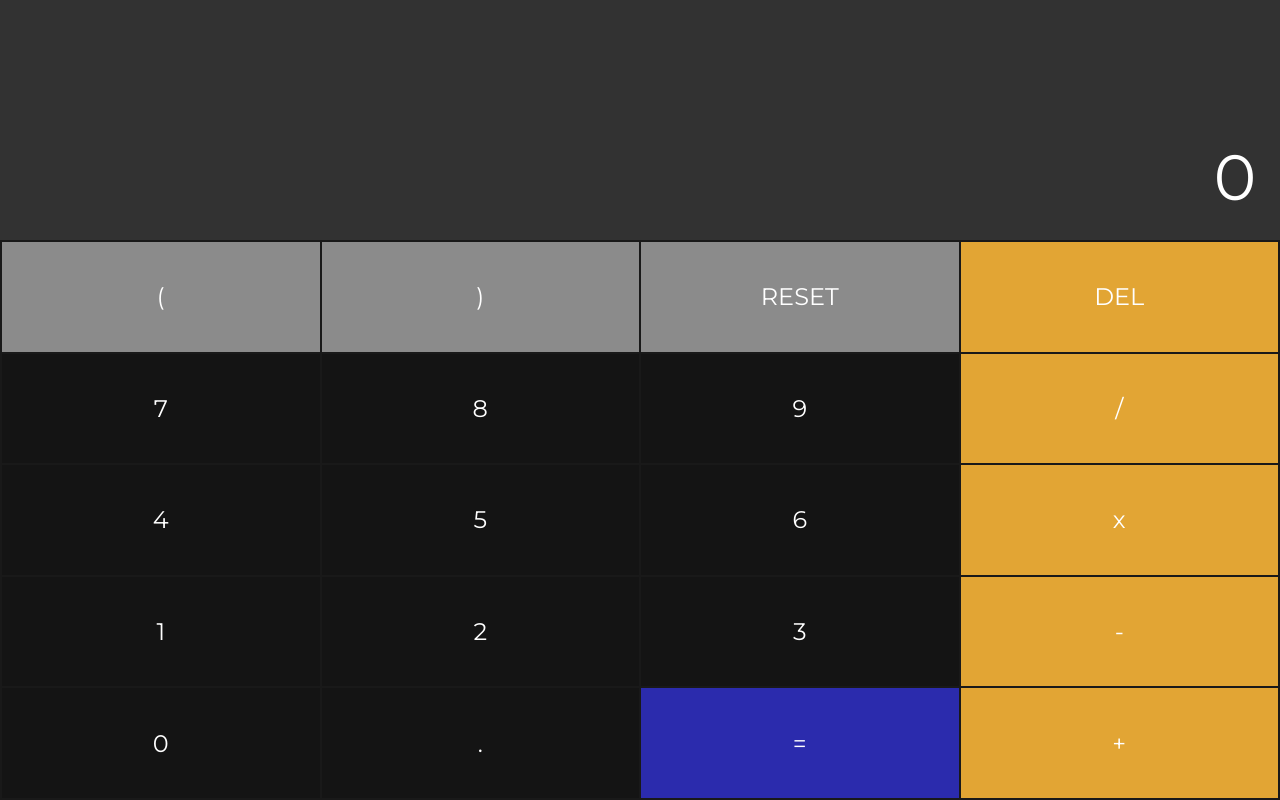
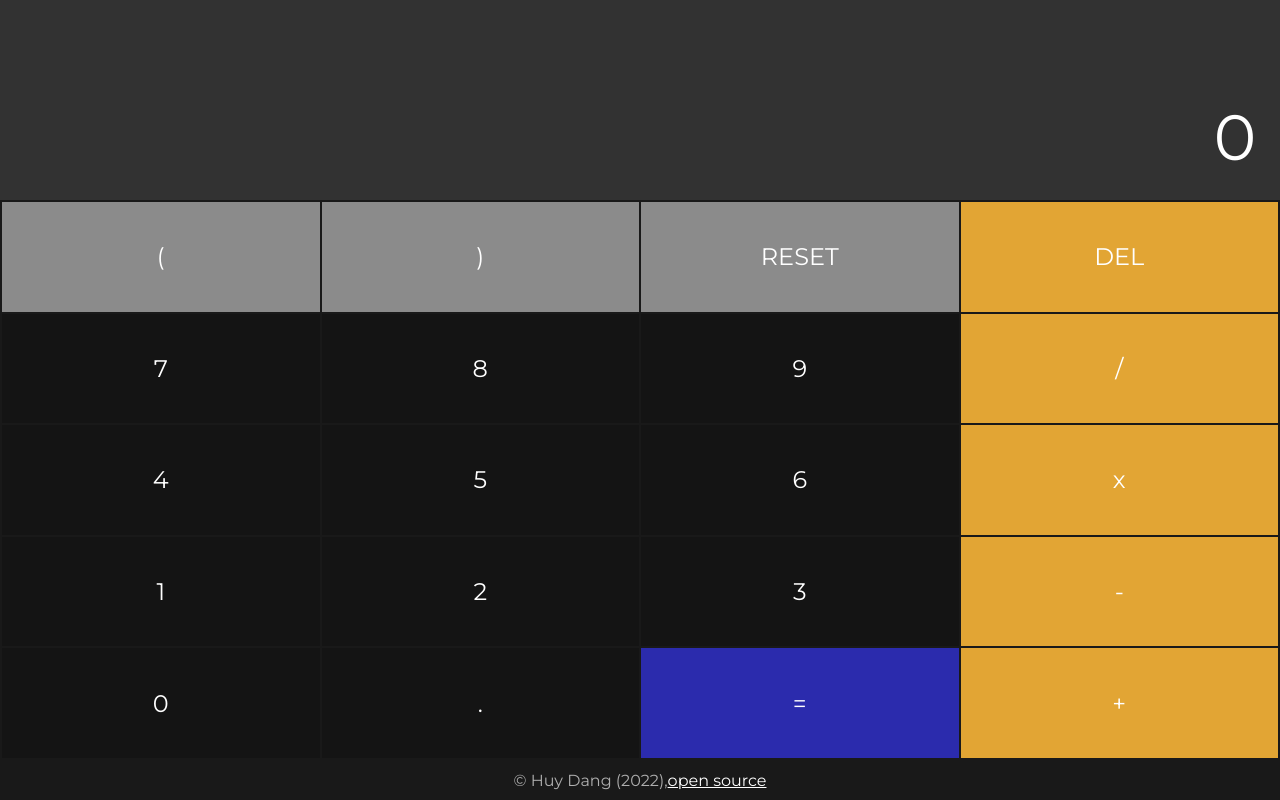
Before and after one commit to HuyCodia/Calculator, a plain HTML site: page index.html in a window 1280 px wide. Drawn offline with Linux system fonts and the light colour scheme.

Commit message:
repo link

```diff
--- a/css/style.css
+++ b/css/style.css
@@ -24,7 +24,7 @@ td:hover {
 }
 
 #resultArea {
-    height: 20vh;
+    height: 15vh;
     background-color: rgb(50, 50, 50);
     color: white;
     font-size: 64px;
@@ -75,3 +75,16 @@ td:hover {
 .highlight-first-row:hover {
     background-color: rgb(175, 175, 175);;
 }
+
+#repo {
+    display: flex;
+    justify-content: center;
+    align-items: center;
+    background: #191919;
+    height: 5vh;
+    color: rgb(175, 175, 175);
+}
+
+a {
+    color: #ffffff;
+}
--- a/index.html
+++ b/index.html
@@ -60,7 +60,8 @@
             <td onclick="calculateResult()" id="result">=</td>
             <td onclick="appendOperation(' + ')" class="highlight-last-col">+</td>
         </tr>
+    </table>
 
-    </table>
+    <div id="repo">&copy Huy Dang (2022), <a href="https://github.com/HuyCodia/Calculator.git" target="_blank">open source</a></div>
 </body>
 </html>
```
